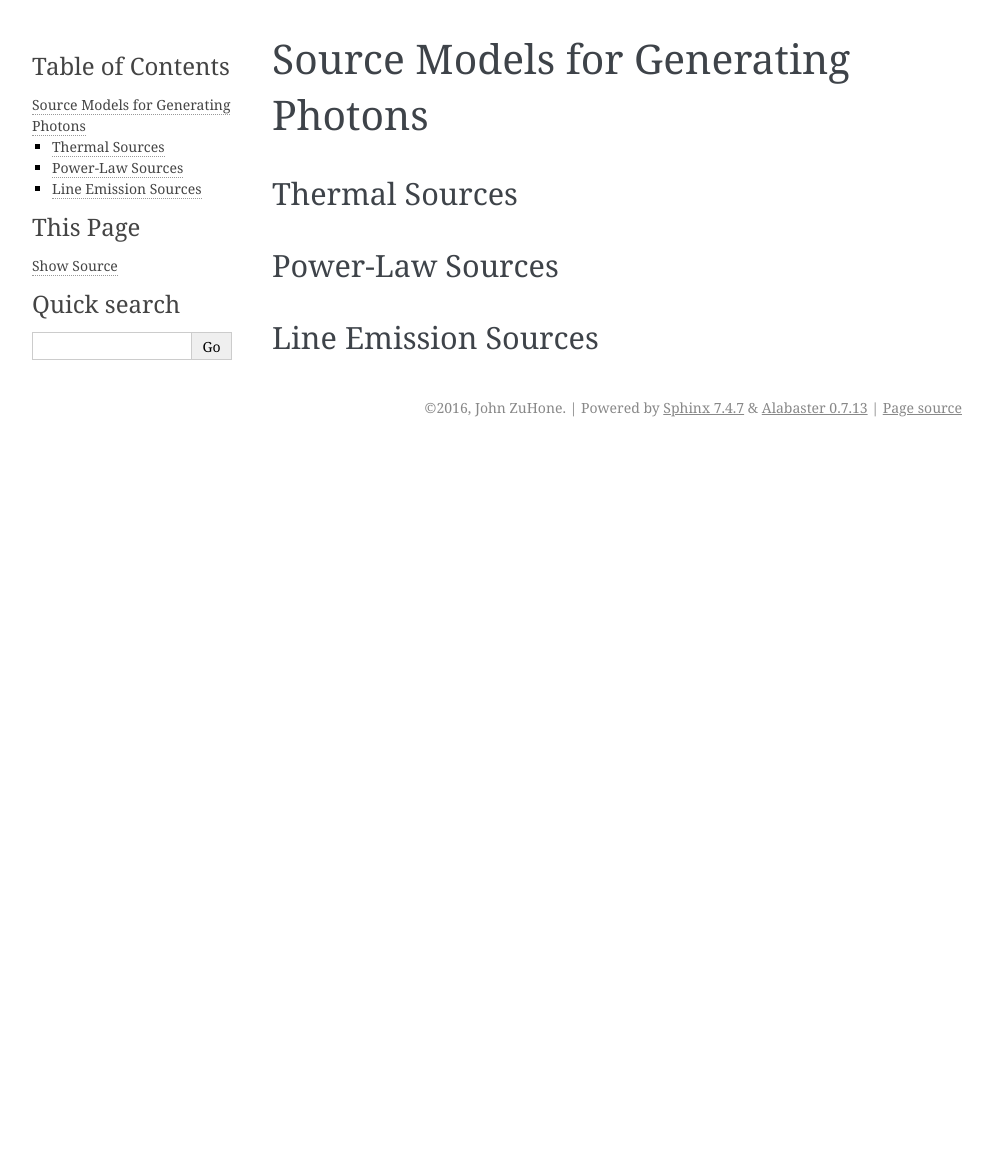
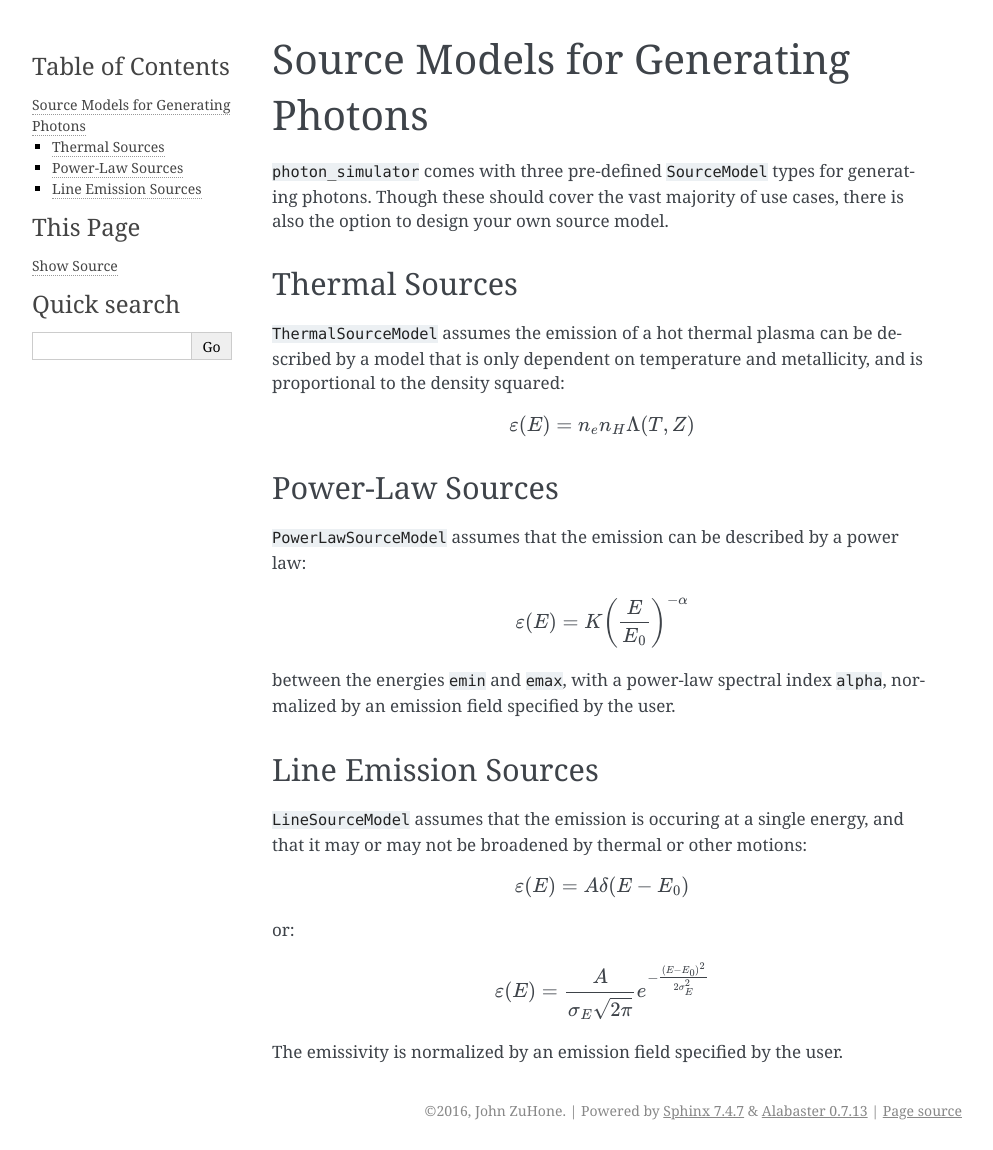
Before and after one commit to jzuhone/pyxsim, a Sphinx documentation site: the page built from doc/source/source_models.rst, in a window 1280 px wide. Shown: the whole page, without its empty margins (148-1141 px from the left). Built offline with Sphinx 7.4.7, drawn with Linux system fonts in a browser that asks for light colours; before the commit the page ends 900 px from its top, so only the background shows below that.

Commit message:
Doc updates

```diff
--- a/doc/source/source_models.rst
+++ b/doc/source/source_models.rst
@@ -1,11 +1,48 @@
 Source Models for Generating Photons
-------------------------------------
+====================================
+
+``photon_simulator`` comes with three pre-defined ``SourceModel`` types for
+generating photons. Though these should cover the vast majority of use cases,
+there is also the option to design your own source model.
 
 Thermal Sources
-+++++++++++++++
+---------------
+
+``ThermalSourceModel`` assumes the emission of a hot thermal plasma can be described by a
+model that is only dependent on temperature and metallicity, and is proportional
+to the density squared:
+
+.. math::
+
+    \varepsilon(E) = n_en_H\Lambda(T, Z)
+
 
 Power-Law Sources
-+++++++++++++++++
+-----------------
+
+``PowerLawSourceModel`` assumes that the emission can be described by a power law:
+
+.. math::
+
+    \varepsilon(E) = K\left(\frac{E}{E_0}\right)^{-\alpha}
+
+between the energies ``emin`` and ``emax``, with a power-law spectral index ``alpha``,
+normalized by an emission field specified by the user.
 
 Line Emission Sources
-+++++++++++++++++++++
+---------------------
+
+``LineSourceModel`` assumes that the emission is occuring at a single energy, and that
+it may or may not be broadened by thermal or other motions:
+
+.. math::
+
+    \varepsilon(E) = A\delta(E-E_0)
+
+or:
+
+.. math::
+
+    \varepsilon(E) = \frac{A}{\sigma_E\sqrt{2\pi}}e^{-\frac{(E-E_0)^2}{2\sigma_E^2}}
+
+The emissivity is normalized by an emission field specified by the user.
```
Also changed, not shown: doc/source/generating_events.rst (+4 -4 lines), doc/source/generating_photons.rst (+18 -3 lines), doc/source/installing.rst (+5 -5 lines), doc/source/instrument_simulators.rst (+5 -3 lines), 1 other file.
